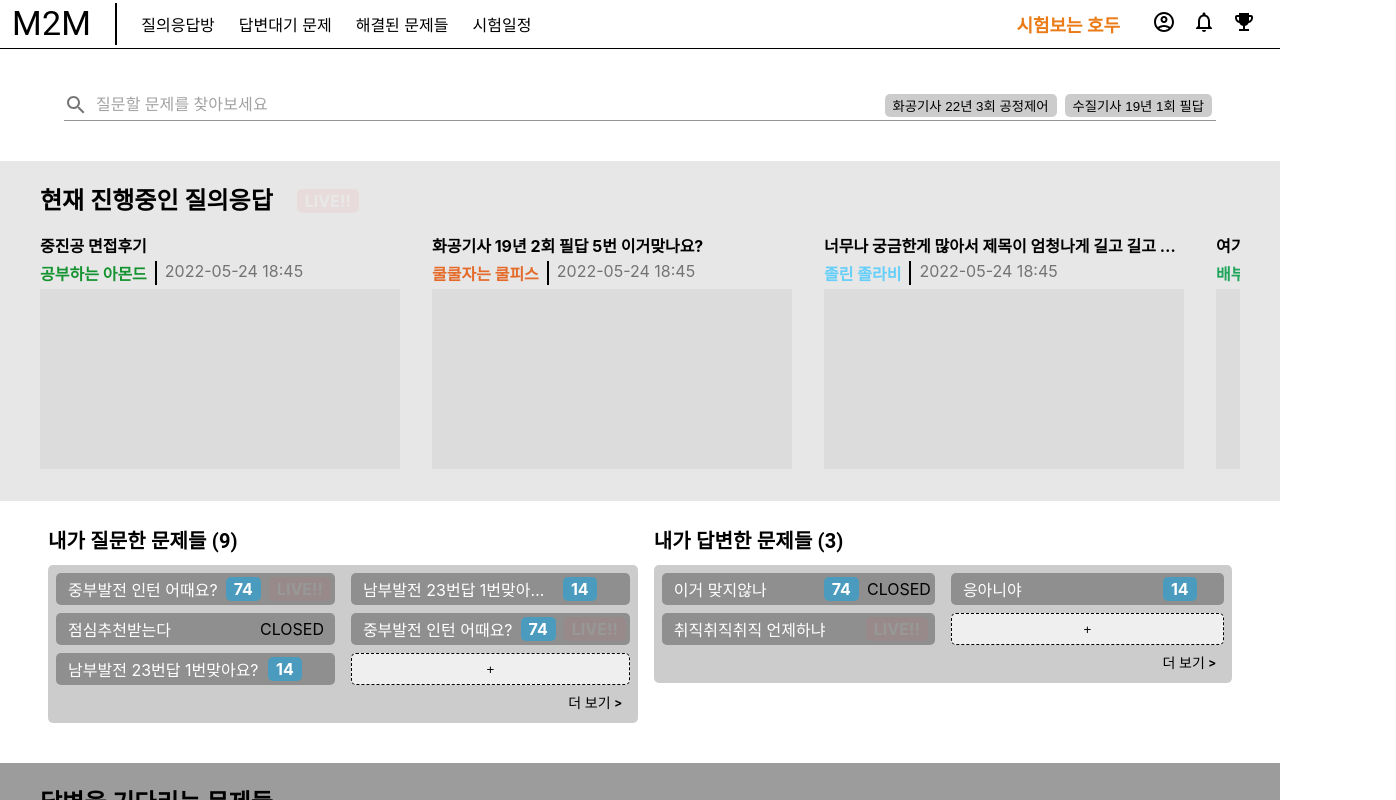
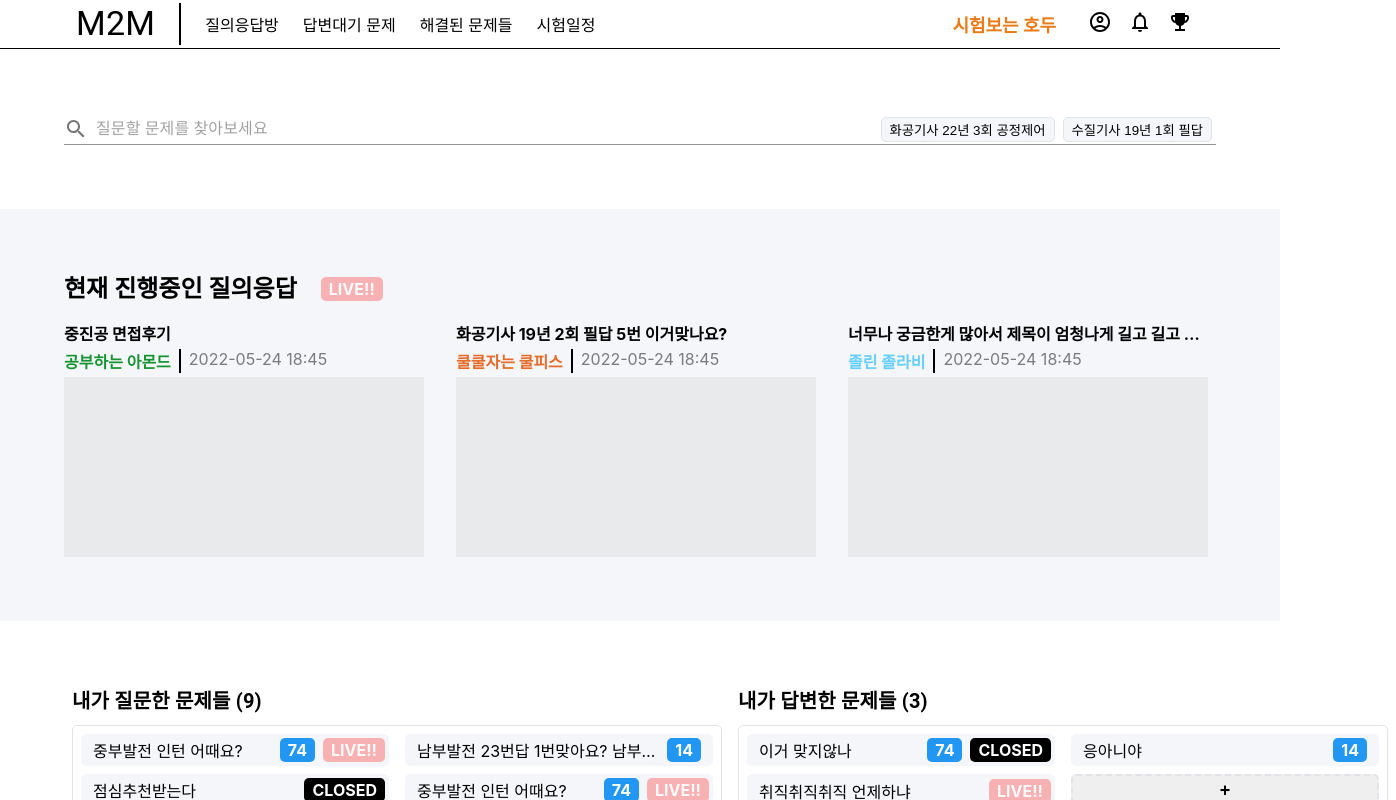
Before and after one commit to Mentor-2-Mentee/front, a React (Vite) app: page /main in a window 1280 px wide. Shown: the top 800 px of the page, 1396 px wide, since content can reach past the window. Built offline with nearby package versions, Linux system fonts and the light colour scheme.

Commit message:
style : 색배정및 요소 배열 재정리

```diff
--- a/src/App.tsx
+++ b/src/App.tsx
@@ -4,6 +4,7 @@ import { TopNavigation } from "./components/TopNavigation";
 import { Route, Routes } from "react-router-dom";
 import { IntroPage } from "./components/IntroPage";
 import { MainPage } from "./components/MainPage";
+import { MainPageContentsColor } from "./commonStyles/color";
 
 export const App = (): JSX.Element => {
   return (
@@ -14,6 +15,8 @@ export const App = (): JSX.Element => {
         <Route path="/" element={<IntroPage />} />
         <Route path="/main" element={<MainPage />} />
       </Routes>
+
+      <Footer></Footer>
     </AppContainer>
   );
 };
@@ -22,4 +25,9 @@ const AppContainer = styled("div")(({ theme }) => ({
   minWidth: "1080px",
 }));
 
+const Footer = styled("div")(({ theme }) => ({
+  height: "200px",
+  backgroundColor: MainPageContentsColor.FOOTER_BACKGROUND,
+}));
+
 export default App;
--- a/src/commonElements/CommentsCountBox.tsx
+++ b/src/commonElements/CommentsCountBox.tsx
@@ -17,7 +17,7 @@ export const CommentsCountBox = ({
 };
 
 const CommentsCountBoxStyle = styled("div")(({ theme }) => ({
-  backgroundColor: SignitureColor.PH11,
+  backgroundColor: SignitureColor.BLUE,
   color: "#FFFFFF",
   borderRadius: 5,
   padding: theme.spacing(0.25, 1, 0.25, 1),
--- a/src/commonElements/LiveAlarmBox.tsx
+++ b/src/commonElements/LiveAlarmBox.tsx
@@ -17,7 +17,7 @@ const LiveAlarmBoxStyle = styled("div")(({ theme }) => ({
   fontWeight: "bold",
 
   animationName: "LiveAlarm",
-  animationDuration: "1000ms",
+  animationDuration: "2500ms",
   animationIterationCount: "infinite",
   animationTimingFunction: "ease-in-out",
   "@keyframes LiveAlarm": {
@@ -25,7 +25,7 @@ const LiveAlarmBoxStyle = styled("div")(({ theme }) => ({
       opacity: 1,
     },
     "50%": {
-      opacity: 0,
+      opacity: 0.1,
     },
     to: {
       opacity: 1,
--- a/src/commonElements/MainPagePostsGrid.tsx
+++ b/src/commonElements/MainPagePostsGrid.tsx
@@ -3,6 +3,7 @@ import { styled } from "@mui/system";
 import { MainPagePostsParams } from "../components/MainPage/MainPageUserData";
 import LiveAlarmBox from "./LiveAlarmBox";
 import ChatCountBox from "./CommentsCountBox";
+import { MainPageContentsColor, SignitureColor } from "../commonStyles/color";
 
 interface MainPagePostsGridProps {
   postsList: MainPagePostsParams[];
@@ -39,15 +40,17 @@ export const MainPagePostsGrid = ({
 const MainPagePostsGridContainer = styled("div")(({ theme }) => ({
   display: "grid",
   gridTemplateColumns: "repeat(2, 50%)",
-  backgroundColor: "rgba(0,0,0,0.2)",
+  border: `1px solid ${MainPageContentsColor.BORDER}`,
   borderRadius: 5,
   margin: theme.spacing(1),
 }));
 
 const CreateNewPostButton = styled("button")(({ theme }) => ({
-  border: "1px dashed black",
+  border: `2px dashed ${MainPageContentsColor.BORDER}`,
   borderRadius: 5,
   alignItems: "center",
+  fontSize: 18,
+  fontWeight: "bold",
   margin: theme.spacing(1, 1, 0, 1),
   padding: theme.spacing(0.5),
 }));
@@ -60,37 +63,53 @@ export const MainPagePostElement = ({
 }: MainPagePostsParams): JSX.Element => {
   return (
     <PostElementContainer>
-      <PostTitle>{postTitle}</PostTitle>
+      <PostTitle
+        sx={
+          {
+            // width:
+          }
+        }
+      >
+        {postTitle}
+      </PostTitle>
       {commentsCount !== 0 && (
         <CommentsCount>
           <ChatCountBox commentsCount={commentsCount} />
         </CommentsCount>
       )}
-      {isLive && <LiveAlarmBox />}
-      {!isLive && isClosed && <div>CLOSED</div>}
+      {isLive ? <LiveAlarmBox /> : null}
+      {!isLive && isClosed ? <ClosedBox>CLOSED</ClosedBox> : null}
     </PostElementContainer>
   );
 };
 
 const PostElementContainer = styled("div")(({ theme }) => ({
   display: "flex",
-  backgroundColor: "rgba(0,0,0,0.3)",
+  backgroundColor: MainPageContentsColor.USER_DATA,
   borderRadius: 5,
   margin: theme.spacing(1, 1, 0, 1),
   padding: theme.spacing(0.5),
   alignItems: "center",
+  minWidth: "300px",
+  maxWidth: "calc((100vw - 128px - 64px) / 4 )",
 }));
 
 const PostTitle = styled("div")(({ theme }) => ({
   paddingLeft: theme.spacing(1),
-  maxWidth: "15vw",
   flex: 1,
   textOverflow: "ellipsis",
   whiteSpace: "nowrap",
   overflow: "hidden",
-  color: "white",
 }));
 
 const CommentsCount = styled("div")(({ theme }) => ({
   padding: theme.spacing(0, 1, 0, 1),
 }));
+
+const ClosedBox = styled("div")(({ theme }) => ({
+  backgroundColor: SignitureColor.BLACK,
+  color: SignitureColor.WHITE,
+  fontWeight: "bold",
+  borderRadius: 5,
+  padding: theme.spacing(0.25, 1, 0.25, 1),
+}));
--- a/src/commonStyles/color.ts
+++ b/src/commonStyles/color.ts
@@ -1,16 +1,16 @@
 export enum SignitureColor {
-  PH1 = "#B03034",
-  PH2 = "#C53D32",
-  PH3 = "#D5633F",
-  PH4 = "#EB983E",
-  PH5 = "#F1B458",
-  PH6 = "#D7E050",
-  PH7 = "#9BC556",
-  PH8 = "#68BE5A",
-  PH9 = "#5AB378",
-  PH10 = "#4BA59C",
-  PH11 = "#4A9BBD",
-  PH12 = "#3A73B8",
-  PH13 = "#2D398C",
-  PH14 = "#27225E",
+  GRAY = "#F4F6F9",
+  GRAY_BORDER = "#E0E3E7",
+  WHITE = "#FFFFFF",
+  BLACK = "#000000",
+  BLUE = "#2196F3",
 }
+
+export enum MainPageContentsColor {
+  MAIN_PAGE_BACKGROUND = "#FFFFFF",
+  LIVE_ROOM_LIST = "#F4F6F9",
+  USER_DATA = "#F4F6F9",
+  WAIT_ROOM_LIST = "#F4F6F9",
+  BORDER = "#E0E3E7",
+  FOOTER_BACKGROUND = "#FFFFFF",
+}
--- /dev/null
+++ b/src/commonStyles/margin.ts
@@ -0,0 +1,4 @@
+//mui theme
+export enum CommoneMargin {
+  PAGE_DEFAULT = 8,
+}
--- a/src/components/MainPage/LiveRoomList.tsx
+++ b/src/components/MainPage/LiveRoomList.tsx
@@ -3,6 +3,8 @@ import { styled } from "@mui/system";
 import { useCallback, useEffect, useRef, useState } from "react";
 import LiveAlarmBox from "../../commonElements/LiveAlarmBox";
 import RoomList, { RoomParams } from "../../commonElements/RoomList";
+import { MainPageContentsColor } from "../../commonStyles/color";
+import { CommoneMargin } from "../../commonStyles/margin";
 
 import DEV_DATA from "./DEV_DATA.json";
 
@@ -27,8 +29,8 @@ export const LiveRoomList = (): JSX.Element => {
 };
 
 const LiveRoomListContainer = styled("div")(({ theme }) => ({
-  backgroundColor: "#00000018",
-  padding: theme.spacing(3, 5, 4, 5),
+  backgroundColor: MainPageContentsColor.LIVE_ROOM_LIST,
+  padding: theme.spacing(CommoneMargin.PAGE_DEFAULT),
 }));
 
 const Header = styled("div")(({ theme }) => ({
--- a/src/components/MainPage/MainPageUserData.tsx
+++ b/src/components/MainPage/MainPageUserData.tsx
@@ -3,6 +3,7 @@ import MyAnswers from "./MyAnswers";
 import MyQuestions from "./MyQuestions";
 
 import { MY_QUESTIONS, MY_ANSWERS } from "./DEV_DATA.json";
+import { CommoneMargin } from "../../commonStyles/margin";
 
 export interface MainPagePostsParams {
   postTitle: string;
@@ -23,7 +24,7 @@ export const MainPageUserData = (): JSX.Element => {
 const MainPageUserDataContainer = styled("div")(({ theme }) => ({
   display: "grid",
   gridTemplateColumns: "repeat(2,1fr)",
-  padding: theme.spacing(3, 5, 4, 5),
+  padding: theme.spacing(CommoneMargin.PAGE_DEFAULT),
 }));
 
 export default MainPageUserData;
--- a/src/components/MainPage/SearchBar.tsx
+++ b/src/components/MainPage/SearchBar.tsx
@@ -2,6 +2,8 @@ import { styled } from "@mui/system";
 import SearchIcon from "@mui/icons-material/Search";
 import { InputAdornment, TextField } from "@mui/material";
 import { useState } from "react";
+import { CommoneMargin } from "../../commonStyles/margin";
+import { SignitureColor } from "../../commonStyles/color";
 
 const SUGGESTION_KEYWORD_LIST_DEV = [
   "화공기사 22년 3회 공정제어",
@@ -102,19 +104,25 @@ const SuggestionKeyWord = ({
 };
 
 const SearchBarContainer = styled("div")(({ theme }) => ({
-  margin: theme.spacing(5, 8, 5, 8),
+  paddingTop: theme.spacing(CommoneMargin.PAGE_DEFAULT),
+  margin: theme.spacing(
+    0,
+    CommoneMargin.PAGE_DEFAULT,
+    CommoneMargin.PAGE_DEFAULT,
+    CommoneMargin.PAGE_DEFAULT
+  ),
 }));
 
 const SuggestionKeyWordContainer = styled("button")(({ theme }) => ({
-  backgroundColor: "rgba(0,0,0,0.2)",
+  backgroundColor: SignitureColor.GRAY,
   borderRadius: 5,
   margin: theme.spacing(0.5),
   padding: theme.spacing(0.25, 1, 0.25, 1),
-  border: "none",
+  border: `1px solid ${SignitureColor.GRAY_BORDER}`,
 
   "&:hover": {
-    backgroundColor: "rgba(56,116,203,1)",
-    color: "rgba(255,255,255,1)",
+    backgroundColor: SignitureColor.BLUE,
+    color: SignitureColor.WHITE,
   },
 }));
 
--- a/src/components/MainPage/WaitRoomList.tsx
+++ b/src/components/MainPage/WaitRoomList.tsx
@@ -2,6 +2,8 @@ import { Typography } from "@mui/material";
 import { styled } from "@mui/system";
 import { useCallback, useEffect, useRef, useState } from "react";
 import RoomList, { RoomParams } from "../../commonElements/RoomList";
+import { MainPageContentsColor } from "../../commonStyles/color";
+import { CommoneMargin } from "../../commonStyles/margin";
 
 import DEV_DATA from "./DEV_DATA.json";
 
@@ -25,8 +27,8 @@ export const WaitRoomList = (): JSX.Element => {
 };
 
 const WaitRoomListContainer = styled("div")(({ theme }) => ({
-  backgroundColor: "#00000063",
-  padding: theme.spacing(3, 5, 4, 5),
+  backgroundColor: MainPageContentsColor.WAIT_ROOM_LIST,
+  padding: theme.spacing(CommoneMargin.PAGE_DEFAULT),
 }));
 
 const Header = styled("div")(({ theme }) => ({
--- a/src/components/MainPage/index.tsx
+++ b/src/components/MainPage/index.tsx
@@ -4,6 +4,7 @@ import SearchBar from "./SearchBar";
 import LiveRoomList from "./LiveRoomList";
 import MainPageUserData from "./MainPageUserData";
 import WaitRoomList from "./WaitRoomList";
+import { MainPageContentsColor } from "../../commonStyles/color";
 
 export const MainPage = (): JSX.Element => {
   return (
@@ -16,4 +17,6 @@ export const MainPage = (): JSX.Element => {
   );
 };
 
-const MainPageContainer = styled("div")({});
+const MainPageContainer = styled("div")({
+  backgroundColor: MainPageContentsColor.MAIN_PAGE_BACKGROUND,
+});
--- a/src/components/TopNavigation/index.tsx
+++ b/src/components/TopNavigation/index.tsx
@@ -3,6 +3,7 @@ import { styled } from "@mui/system";
 import { Link } from "react-router-dom";
 import { FontSize } from "../../commonStyles/font";
 import UserMenuIcons from "./UserMenuIcons";
+import { CommoneMargin } from "../../commonStyles/margin";
 
 const USERDATA_DEV = {
   nickName: "시험보는 호두",
@@ -37,10 +38,16 @@ const TopNavigationContainer = styled("div")(({ theme }) => ({
   position: "sticky",
   top: 0,
   zIndex: 1,
-  width: "100%",
   height: theme.spacing(6),
   borderBottom: "1px solid black",
   backgroundColor: "#ffffff",
+
+  padding: theme.spacing(
+    0,
+    CommoneMargin.PAGE_DEFAULT,
+    0,
+    CommoneMargin.PAGE_DEFAULT
+  ),
 
   display: "flex",
   alignItems: "center",
```
